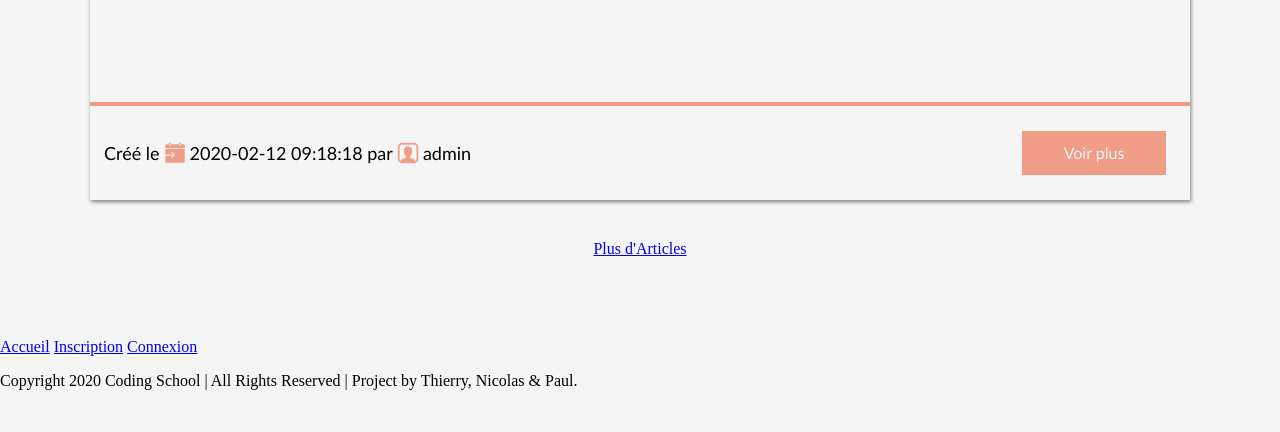
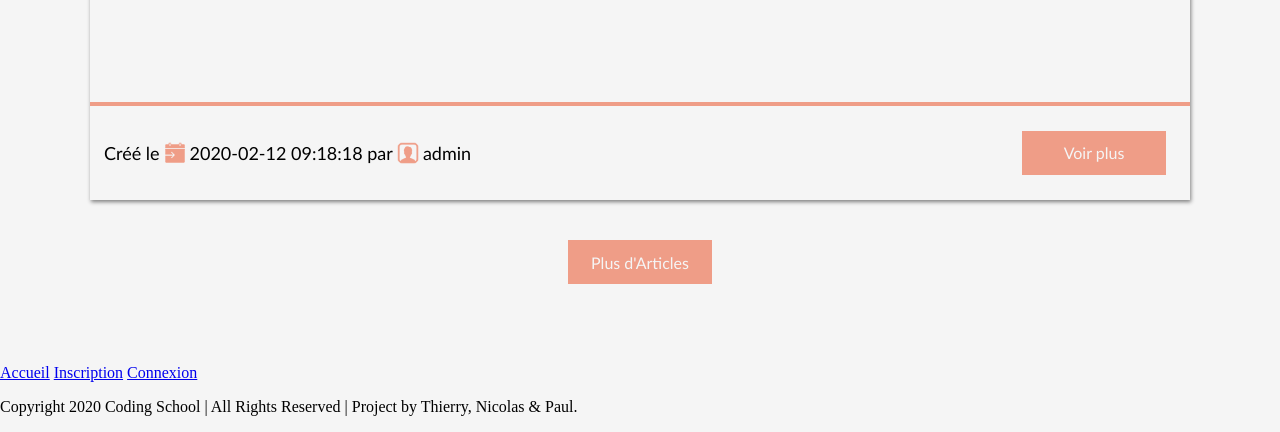
Before and after one commit to thierry-khalife/blog, a PHP site: page / in a window 1280 px wide. Shown: the part 2232-2664 px from the top of the page. Before the commit the page ends 2622 px from the top, so only its background shows below. Run offline with PHP 8.4, Linux system fonts and the light colour scheme; data comes from the database, SQL or seed files in the repository; data that the repository does not hold is empty.

Commit message:
btnbottom css + index

```diff
--- a/css/style.css
+++ b/css/style.css
@@ -389,3 +389,33 @@ form input[type="submit"]:not(:hover) {
     transform: scaleX(1);
     transition: all 0.25s ease-in-out;
 }
+
+.btnbottom a {
+    text-decoration: none;
+    height: 44px;
+    width: 144px;
+    display: flex;
+    justify-content: center;
+    align-items: center;
+    font-family: "Lato-Regular";
+    font-size: 16px;
+    color: whitesmoke;
+    font-weight: 500;
+    background-color: #ef9d87;
+}
+
+.btnbottom a:hover {
+    background-color: whitesmoke;
+    border: 2px solid #ef9d87;
+    color: #ef9d87;
+    transform: scaleX(1.1);
+    transition: all 0.25s ease-in-out;
+}
+
+.btnbottom a:not(:hover) {
+    background-color: #ef9d87;
+    border: none;
+    color: whitesmoke;
+    transform: scaleX(1);
+    transition: all 0.25s ease-in-out;
+}
--- a/index.php
+++ b/index.php
@@ -30,9 +30,7 @@ $size = count($resultat);
 ?>
 
 <main class="mainarticles">
-
     <?php
-
     $i = 0;
     while ($i < $size) {
     ?>
@@ -65,17 +63,15 @@ $size = count($resultat);
        <?php
        $i++;
     }
-
     ?>
-
-<a href="articles.php?start=0">Plus d'Articles</a>
-
+    <article class="btnbottom">
+      <a href="articles.php?start=0">Plus d'Articles</a>
+    </article>
 </main>
 
 <?php
     include("footer.php");
     mysqli_close($cnx);
-
 ?>
 
 </body>
```
